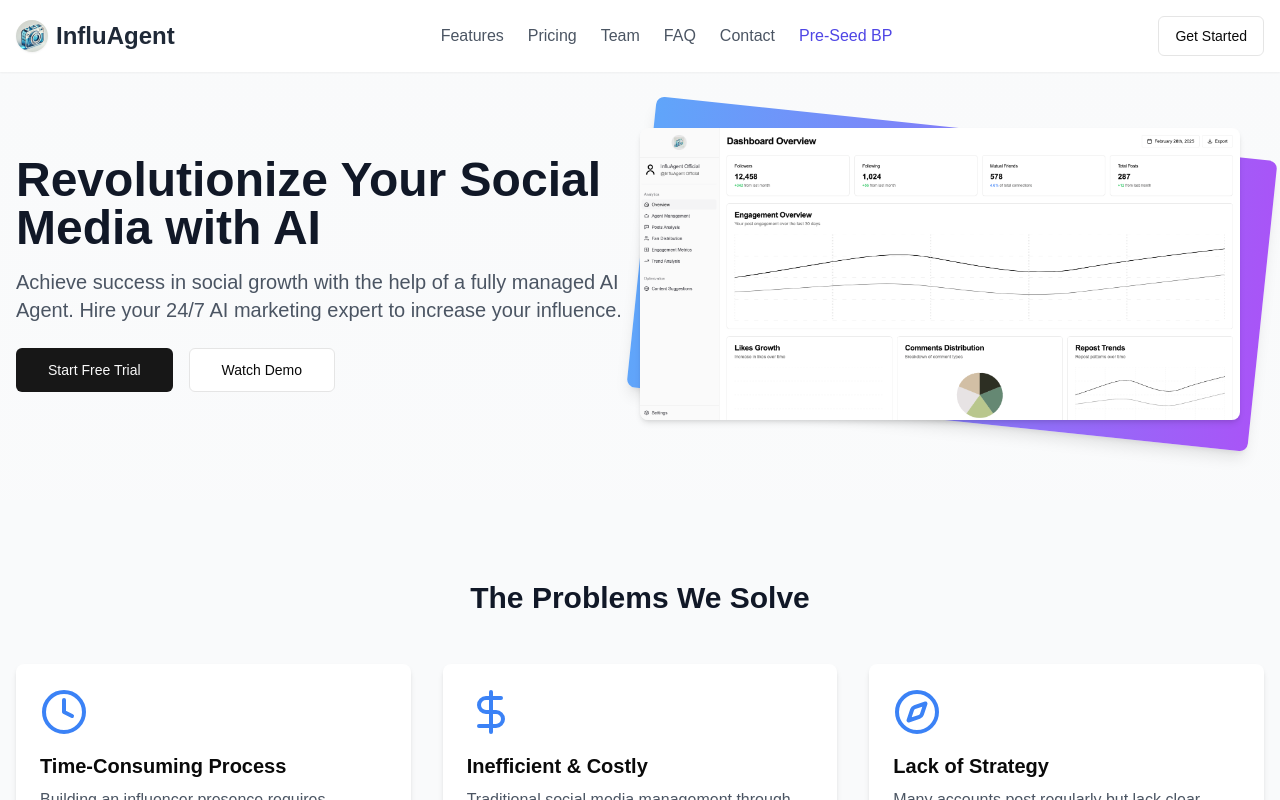
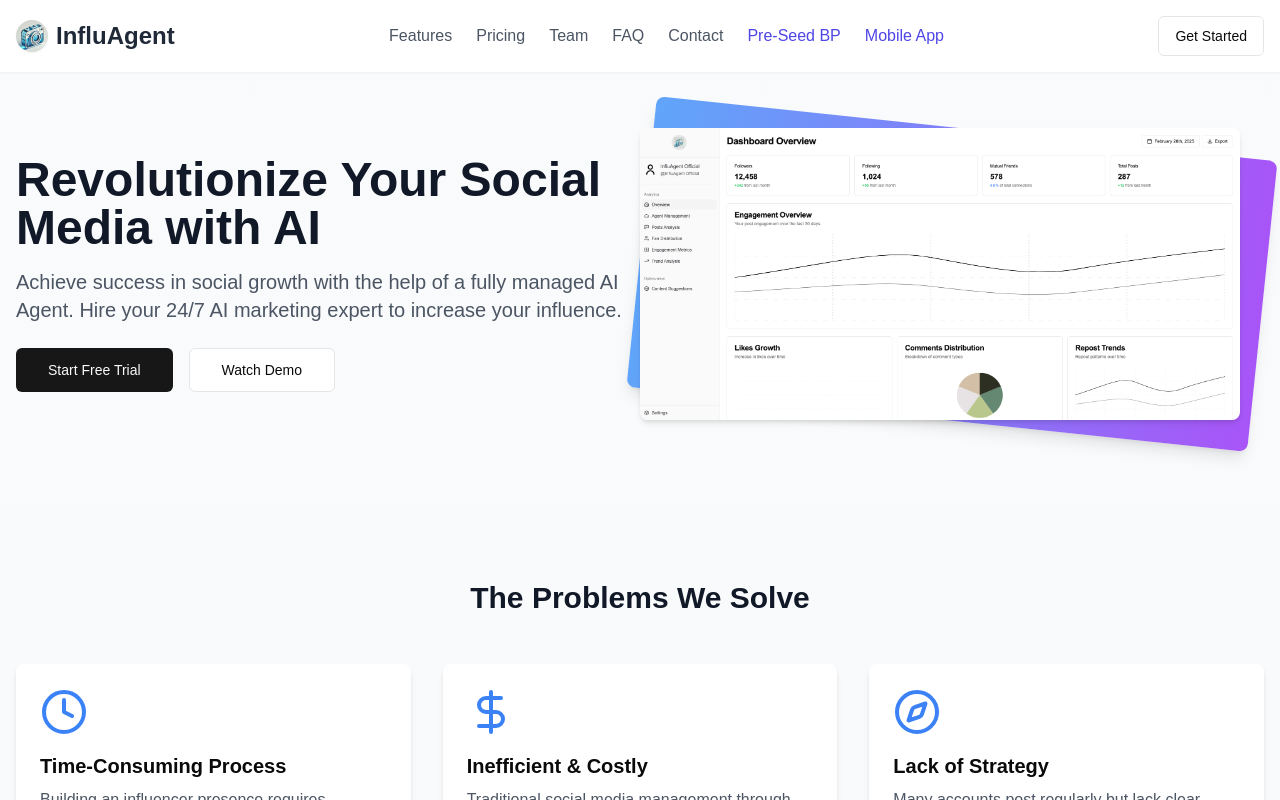
Before and after one commit to tempest2023/InfluAgentLandingPage, a Next.js app: page / in a window 1280 px wide. Shown: the top 800 px of the page. Built offline with nearby package versions, Linux system fonts and the light colour scheme.

Commit message:
feat: add Mobile App link in header.tsx

```diff
--- a/components/header.tsx
+++ b/components/header.tsx
@@ -37,6 +37,10 @@ export default function Header() {
           <Link href="/InfluAgentPreSeedBP/index.html" className="text-indigo-600 hover:text-indigo-800 font-medium">
             Pre-Seed BP
           </Link>
+
+          <Link href="/InfluAgentMobileDesign/index.html" className="text-indigo-600 hover:text-indigo-800 font-medium">
+            Mobile App
+          </Link>
         </nav>
         <Button variant="outline">Get Started</Button>
       </div>
```
